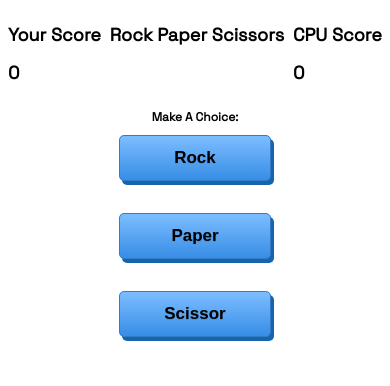
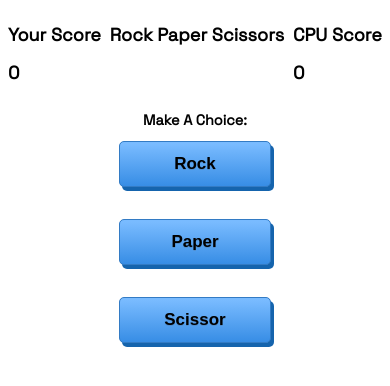
Before and after one commit to Loxodograph/RPS_Game, a plain HTML site: page index.html in a window 390 px wide. Drawn offline with Linux system fonts and the light colour scheme.

Commit message:
Ok now its better

```diff
--- a/style.css
+++ b/style.css
@@ -30,8 +30,8 @@ body {
     header {
         font-size: 75%;
     }
-    #result {
-        font-size: 75%;
+    h2 {
+        font-size: 90%;
     }
 }
 button {
```
